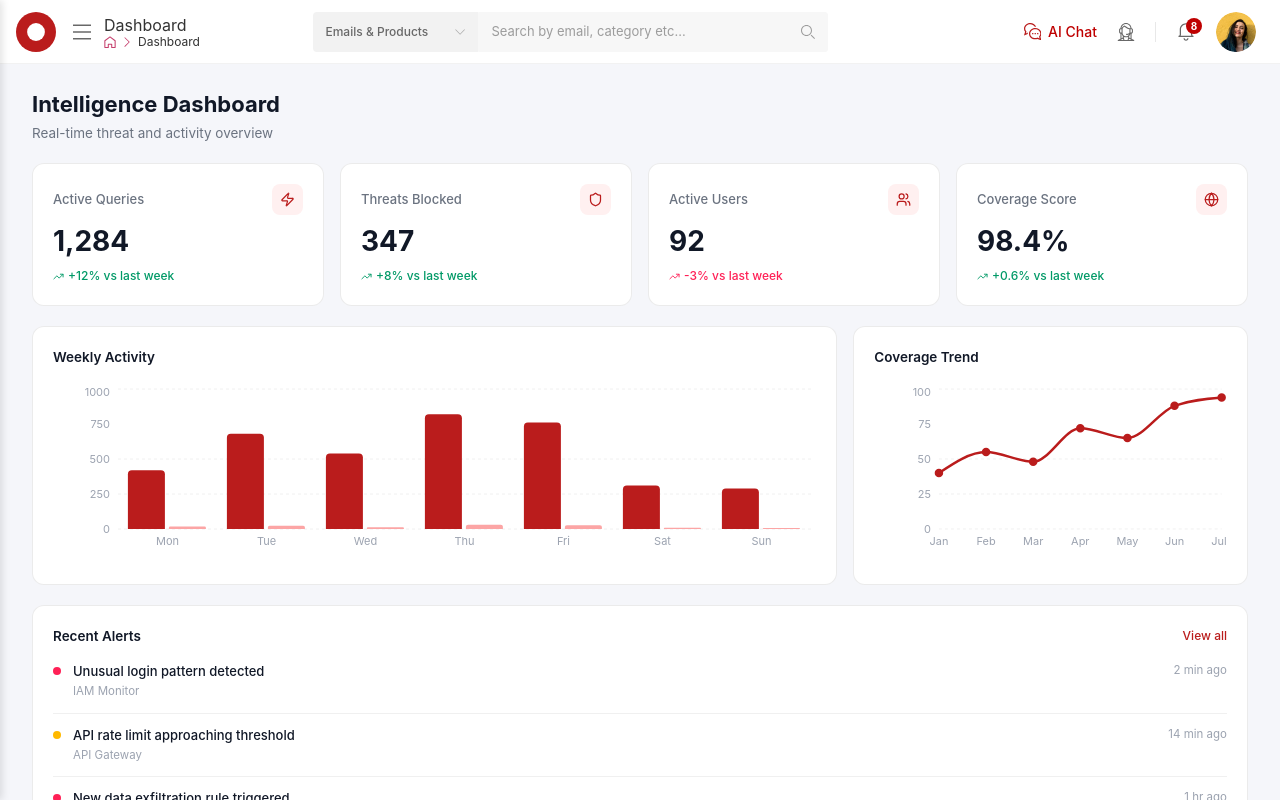
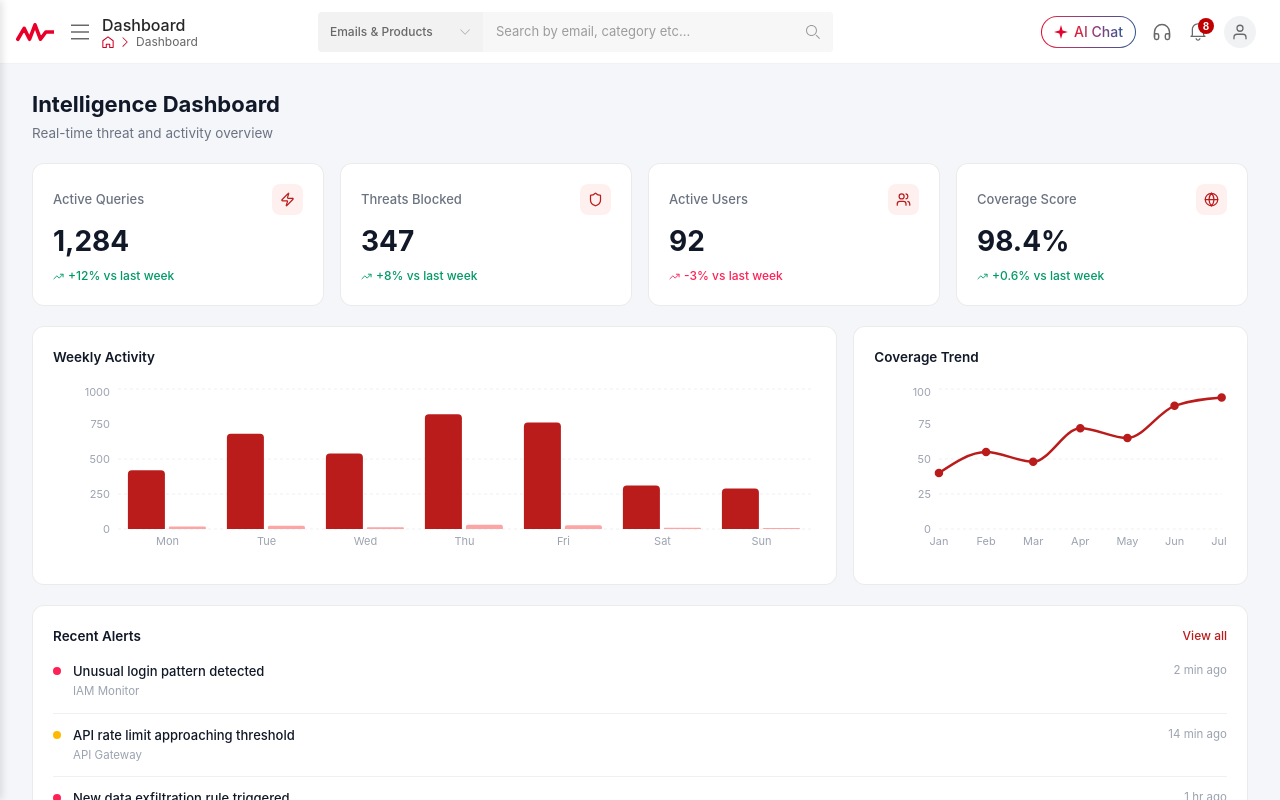
Before and after one commit to mohammednadeem55/Intellisight_designs, a React (Vite) app: page / in a window 1280 px wide. Both pictures are taken after a click on the button "Continue with SSO". Built offline with nearby package versions, Linux system fonts and the light colour scheme.

Commit message:
header changes

```diff
--- a/src/app/components/AppHeader.tsx
+++ b/src/app/components/AppHeader.tsx
@@ -1,6 +1,5 @@
 import { useState } from "react";
 import headerSvg from "@/imports/IntellisightHeader/svg-55fm8fp6rz";
-import imgAvatar from "@/imports/image.png";
 import { NotificationPanel } from "./NotificationPanel";
 
 export function AppHeader({
@@ -26,12 +25,15 @@ export function AppHeader({
     <header className="bg-white border-b border-[#f2f2f2] flex items-center h-[64px] shrink-0 px-0 relative z-20">
       {/* Logo */}
       <div className="flex items-center shrink-0 pl-4 pr-3">
-        <div className="relative size-[40px]">
-          <svg className="absolute block inset-0 size-full" fill="none" viewBox="0 0 40 40">
-            <circle cx="20" cy="20" fill="#BA1C1C" r="20" />
-            <circle cx="20" cy="20" fill="white" r="8.88889" />
-          </svg>
-        </div>
+        <svg className="w-[38px] h-[24px]" fill="none" viewBox="0 0 42 24">
+          <path
+            d="M2 20L9 8L15 20L21 4L27 20L33 12L41 12"
+            stroke="#E90029"
+            strokeWidth="4"
+            strokeLinecap="round"
+            strokeLinejoin="round"
+          />
+        </svg>
       </div>
 
       {/* Hamburger + Page title — visible on mobile, also on desktop when sidebar present */}
@@ -48,23 +50,23 @@ export function AppHeader({
           </svg>
         </button>
         <div className="flex flex-col justify-center leading-none">
-          <p className="text-[16px] font-normal text-[#333] whitespace-nowrap leading-[21px]">{activeNav}</p>
+          <p className="text-[16px] font-medium text-[#262626] whitespace-nowrap leading-[21px]">{activeNav}</p>
           {/* Breadcrumb */}
           <div className="flex items-center gap-[5px]">
             {/* Home icon */}
             <span
-              className="flex items-center cursor-pointer text-[#c53e6c] hover:opacity-75 transition-opacity"
+              className="flex items-center cursor-pointer text-[#CC0025] hover:opacity-75 transition-opacity"
               onClick={onNavigateDashboard}
               title="Go to Dashboard"
             >
               <svg fill="none" viewBox="0 0 14 14" className="size-[12px]">
-                <path d="M1 5.5L7 1l6 4.5V13a.5.5 0 01-.5.5H9v-4H5v4H1.5A.5.5 0 011 13V5.5z" stroke="#c53e6c" strokeWidth="1.2" strokeLinejoin="round" />
+                <path d="M1 5.5L7 1l6 4.5V13a.5.5 0 01-.5.5H9v-4H5v4H1.5A.5.5 0 011 13V5.5z" stroke="#CC0025" strokeWidth="1.2" strokeLinejoin="round" />
               </svg>
             </span>
             <svg fill="none" viewBox="0 0 12 12" className="size-[12px] shrink-0">
-              <path clipRule="evenodd" d={headerSvg.p39b4900} fill="#C53E6C" fillRule="evenodd" />
+              <path clipRule="evenodd" d={headerSvg.p39b4900} fill="#CC0025" fillRule="evenodd" />
             </svg>
-            <span className="text-[12px] text-[#333] leading-[12px] whitespace-nowrap">{activeSub ?? activeNav}</span>
+            <span className="text-[12px] text-[#666666] leading-[12px] whitespace-nowrap">{activeSub ?? activeNav}</span>
           </div>
         </div>
       </div>
@@ -109,24 +111,48 @@ export function AppHeader({
       </div>
 
       {/* Right actions */}
-      <div className="flex items-center gap-5 ml-auto pr-4 sm:pr-6">
+      <div className="flex items-center gap-4 ml-auto pr-4 sm:pr-6">
         {/* AI Chat */}
-        <button className="hidden sm:flex items-center gap-[7px] cursor-pointer hover:opacity-80 transition-opacity">
-          <svg fill="none" viewBox="0 0 17.5 17.5021" className="size-[17.5px] shrink-0">
-            <path clipRule="evenodd" d={headerSvg.p7bbbb0} fill="#BA1C1C" fillRule="evenodd" />
-          </svg>
-          <span className="text-[14px] font-medium text-[#bf0000] whitespace-nowrap">AI Chat</span>
+        <button className="hidden sm:flex items-center rounded-full p-px bg-gradient-to-r from-[#E90029] via-[#823E81] to-[#30578D] cursor-pointer hover:opacity-90 transition-opacity">
+          <span className="flex items-center gap-[6px] bg-white rounded-full px-3 h-[30px]">
+            <svg viewBox="0 0 16 16" className="size-[14px] shrink-0">
+              <defs>
+                <linearGradient id="aiChatSparkleGradient" x1="0" y1="0" x2="16" y2="16">
+                  <stop offset="0%" stopColor="#E90029" />
+                  <stop offset="55%" stopColor="#823E81" />
+                  <stop offset="100%" stopColor="#30578D" />
+                </linearGradient>
+              </defs>
+              <path
+                d="M8 0L9.8 6.2L16 8L9.8 9.8L8 16L6.2 9.8L0 8L6.2 6.2Z"
+                fill="url(#aiChatSparkleGradient)"
+              />
+            </svg>
+            <span className="text-[14px] font-medium bg-gradient-to-r from-[#E90029] via-[#823E81] to-[#30578D] bg-clip-text text-transparent whitespace-nowrap">
+              AI Chat
+            </span>
+          </span>
         </button>
 
-        {/* Person / Lina icon */}
-        <button className="hidden sm:flex cursor-pointer hover:opacity-70 transition-opacity">
-          <svg fill="none" viewBox="0 0 16.2475 17.5" className="size-[18px]">
-            <path d={headerSvg.p1ab4280} fill="#686868" />
+        {/* Headset / support */}
+        <button className="hidden sm:flex cursor-pointer hover:opacity-70 transition-opacity" aria-label="Support">
+          <svg viewBox="0 0 24 24" fill="none" className="size-[20px]">
+            <path
+              d="M3 18v-6a9 9 0 0 1 18 0v6"
+              stroke="#686868"
+              strokeWidth="1.7"
+              strokeLinecap="round"
+              strokeLinejoin="round"
+            />
+            <path
+              d="M21 19a2 2 0 0 1-2 2h-1a2 2 0 0 1-2-2v-3a2 2 0 0 1 2-2h3v5zM3 19a2 2 0 0 0 2 2h1a2 2 0 0 0 2-2v-3a2 2 0 0 0-2-2H3v5z"
+              stroke="#686868"
+              strokeWidth="1.7"
+              strokeLinecap="round"
+              strokeLinejoin="round"
+            />
           </svg>
         </button>
-
-        {/* Divider */}
-        <div className="hidden sm:block w-px h-[20px] bg-[#d1d1d1] opacity-50" />
 
         {/* Notification bell */}
         <div className="relative">
@@ -150,14 +176,22 @@ export function AppHeader({
           )}
         </div>
 
-        {/* Avatar */}
-        <div className="size-[40px] rounded-full overflow-hidden shrink-0 cursor-pointer">
-          <img
-            src={imgAvatar}
-            alt="User avatar"
-            className="size-full object-cover"
-          />
-        </div>
+        {/* Profile */}
+        <button
+          className="size-[32px] rounded-full bg-[#F1F2F4] flex items-center justify-center shrink-0 cursor-pointer hover:opacity-80 transition-opacity"
+          aria-label="Profile"
+        >
+          <svg viewBox="0 0 24 24" fill="none" className="size-[18px]">
+            <path
+              d="M20 21v-2a4 4 0 0 0-4-4H8a4 4 0 0 0-4 4v2"
+              stroke="#686868"
+              strokeWidth="1.7"
+              strokeLinecap="round"
+              strokeLinejoin="round"
+            />
+            <circle cx="12" cy="7" r="4" stroke="#686868" strokeWidth="1.7" />
+          </svg>
+        </button>
       </div>
     </header>
   );
```
